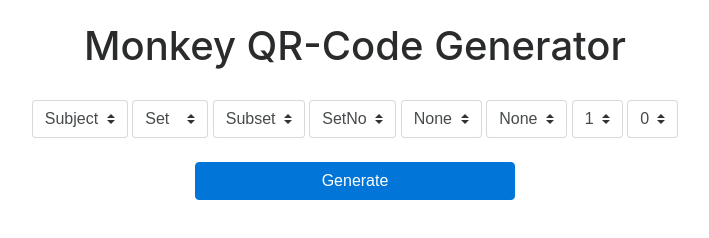
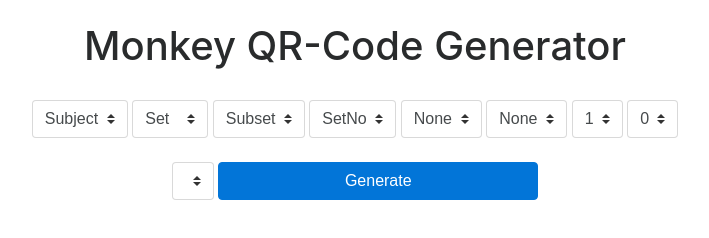
Before and after one commit to chutipon29301/MonkeyQRGeneratorElectron, a website: page index.html in a window 1280 px wide. Shown: the whole page, without its empty margins (285-994 px from the left). Drawn offline with Linux system fonts and the light colour scheme.

Commit message:
add option to select save destination

```diff
--- a/index.html
+++ b/index.html
@@ -41,6 +41,7 @@
     <br>
 
     <div style="display: block; text-align: center">
+        <select class="custom-select" id="tutor"></select>
         <button class="btn btn-primary col-3" onclick="generateBtnClicked()">Generate</button>
     </div>
 
```
